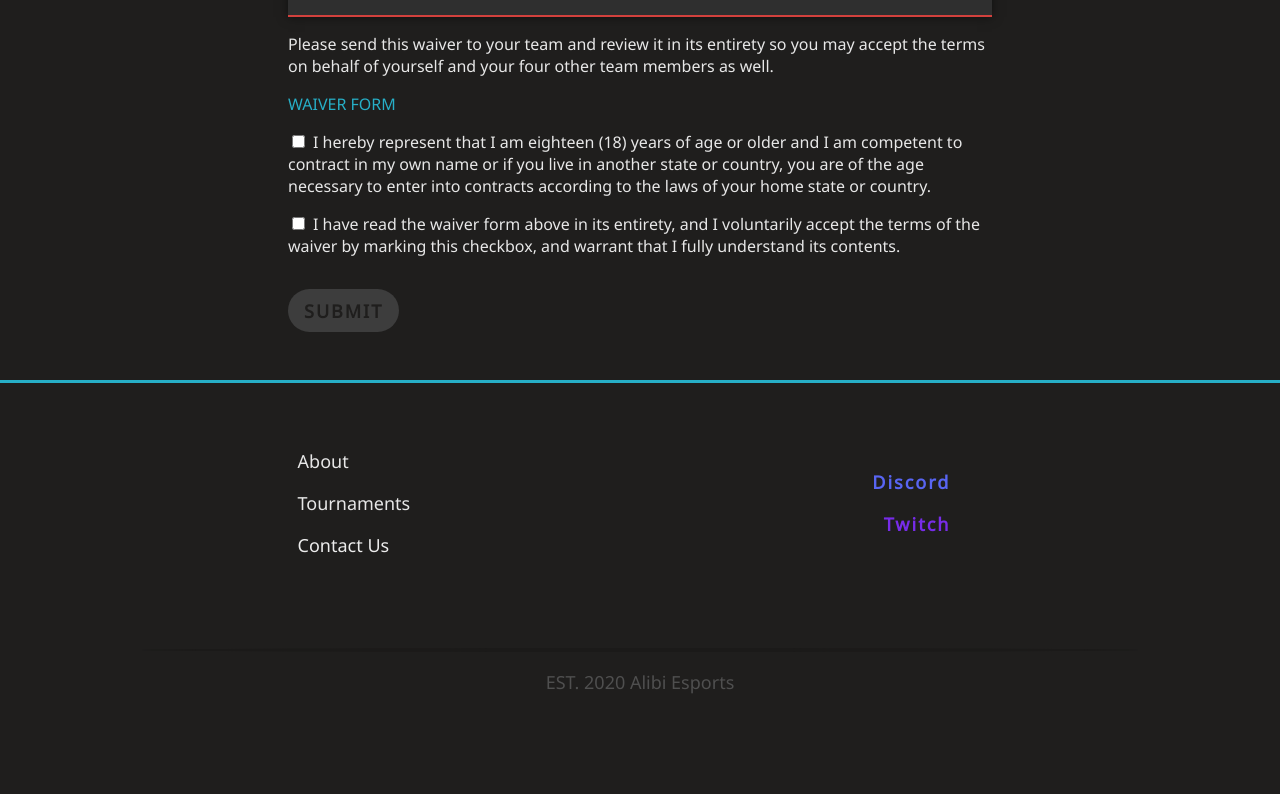
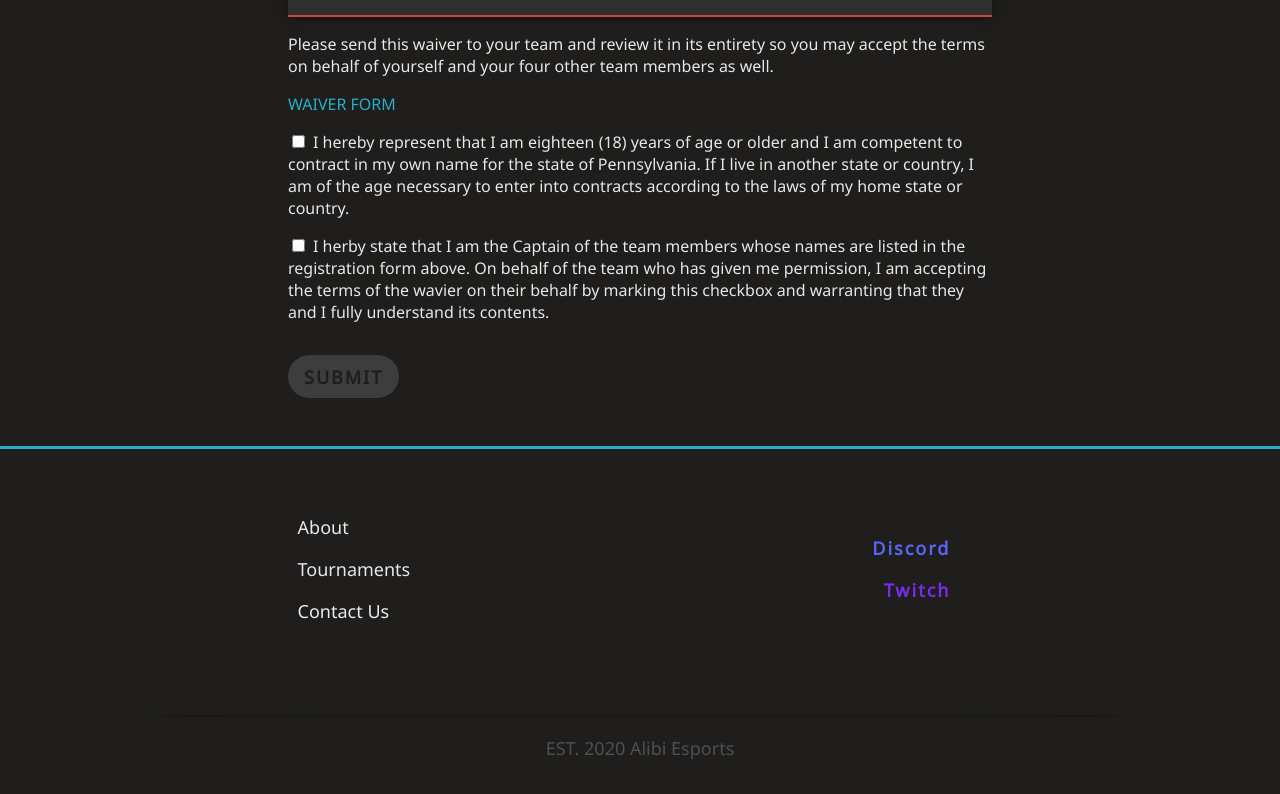
Before and after one commit to justindjsuh/alibi-esports-fe, a React (Create React App) app: page /signup in a window 1280 px wide. Shown: the part 1314-2108 px from the top of the page. Before the commit the page ends 2042 px from the top, so only its background shows below. Built offline with nearby package versions, Linux system fonts and the light colour scheme.

Commit message:
fixed grammar and text

```diff
--- a/public/style.css
+++ b/public/style.css
@@ -580,7 +580,7 @@ hr {
 
 .public_section_3 {
   background-color: #2f2f2f;
-  min-height: 105vh;
+  min-height: 90vh;
   display: flex;
   flex-flow: column;
   align-items: center;
@@ -618,7 +618,7 @@ hr {
 }
 
 .timeline_section {
-  width: 70%;
+  width: 90%;
   display: flex;
   margin: 1rem;
   justify-content: center;
--- a/src/components/publicContent/SectionThree.js
+++ b/src/components/publicContent/SectionThree.js
@@ -40,7 +40,7 @@ const SectionThree = () => {
           <p className="timeline_desc">
             We find opportunities in communities either by reaching out to
             potential target audiences like schools or clubs and send them some
-            kind of inquiry to gauge how interested they are!
+            kind of inquiry to gauge how interested they are.
           </p>
         </div>
         <div
@@ -56,7 +56,7 @@ const SectionThree = () => {
           <p className="timeline_desc">
             We talk to members of the community and we try to get a better idea
             of what they are looking for in a competitive environment. This
-            helps us gauge what kind of tournament to organize for them!
+            helps us gauge what kind of tournament to organize for them.
           </p>
         </div>
         <div
@@ -73,7 +73,7 @@ const SectionThree = () => {
             We sit down with the team and start planning tournament details,
             potential outlets to advertise, and how to gain interest. This can
             be done through social media or other organizations if they are
-            willing to help!
+            willing to assist.
           </p>
         </div>
         <div
--- a/src/features/form/PlayerForm.js
+++ b/src/features/form/PlayerForm.js
@@ -533,10 +533,10 @@ const PlayerForm = () => {
             ></input>
             <label>
               I hereby represent that I am eighteen (18) years of age or older
-              and I am competent to contract in my own name or if you live in
-              another state or country, you are of the age necessary to enter
-              into contracts according to the laws of your home state or
-              country.
+              and I am competent to contract in my own name for the state of
+              Pennsylvania. If I live in another state or country, I am of the
+              age necessary to enter into contracts according to the laws of my
+              home state or country.
             </label>
           </div>
           <div className="checkbox_container_content">
@@ -547,9 +547,11 @@ const PlayerForm = () => {
               required
             ></input>
             <label>
-              I have read the waiver form above in its entirety, and I
-              voluntarily accept the terms of the waiver by marking this
-              checkbox, and warrant that I fully understand its contents.
+              I herby state that I am the Captain of the team members whose
+              names are listed in the registration form above. On behalf of the
+              team who has given me permission, I am accepting the terms of the
+              wavier on their behalf by marking this checkbox and warranting
+              that they and I fully understand its contents.
             </label>
           </div>
         </div>
--- a/src/features/modal/Modal.js
+++ b/src/features/modal/Modal.js
@@ -26,13 +26,13 @@ const Modal = ({ setIsSubmitted }) => {
     <div className="container" ref={modalRef} onClick={closeModal}>
       <div className="modal">
         <div className="modal_header">
-          <p>Thanks for signing up!</p>
+          <p>Your team has been registered.</p>
         </div>
         <div className="modal_content">
           <p>
             We wish you and your team the best of luck in the competition!
             <br></br> Here are some helpful links to stay up to date and
-            informed!
+            informed.
           </p>
           <div className="modal_socials">
             <a
```
